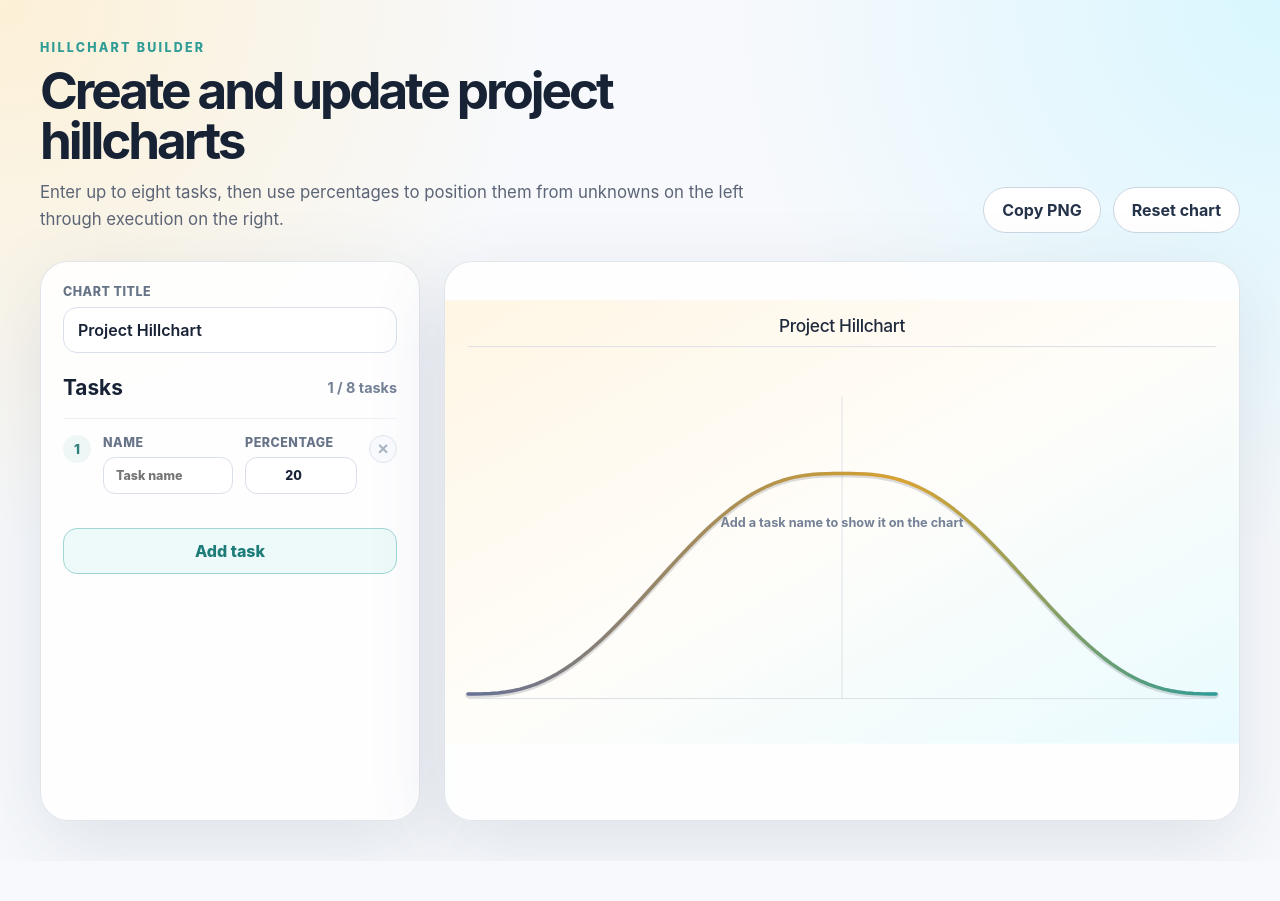
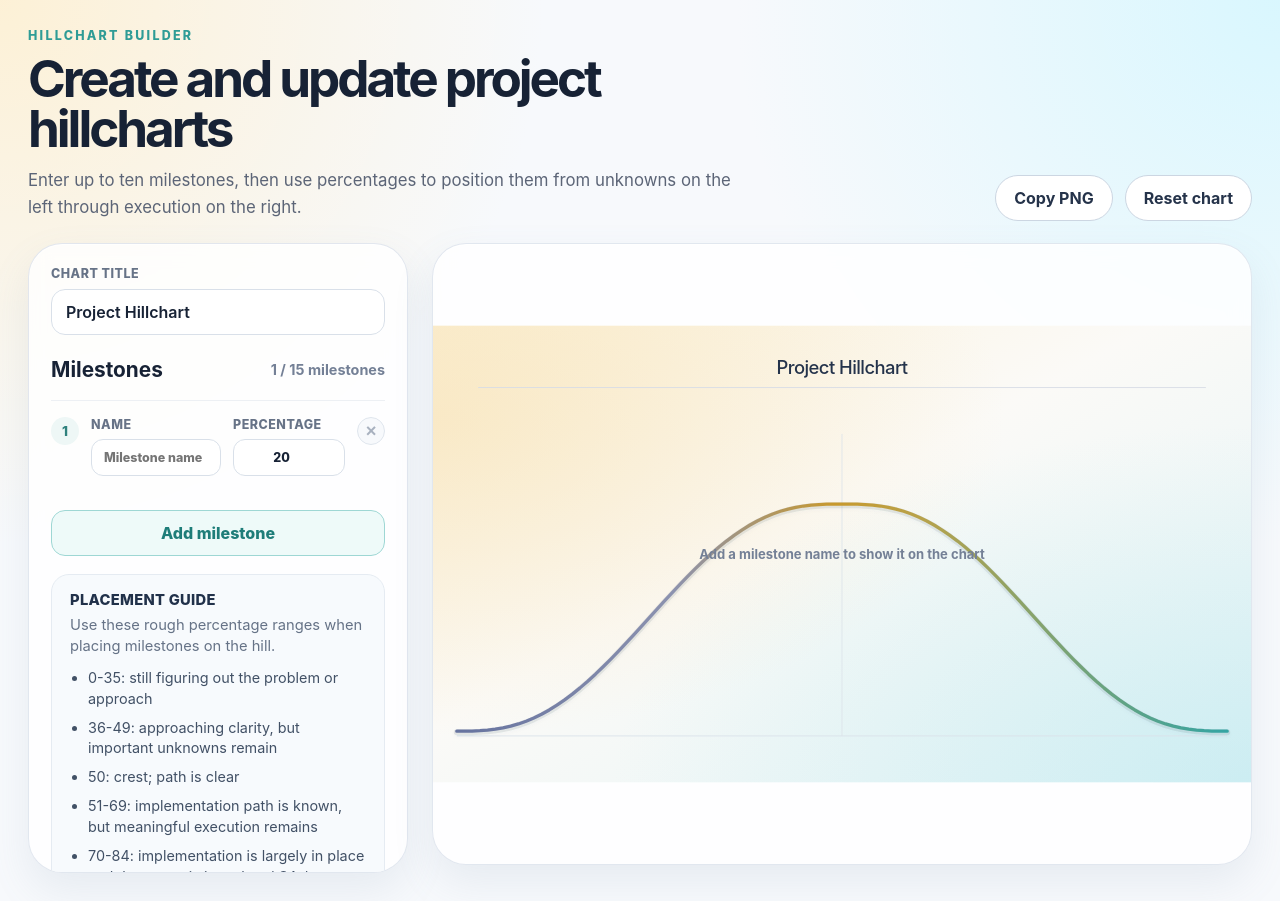
Before and after one commit to romanenko-cn/hillchart, a React (Vite) app: page / in a window 1280 px wide. Before the commit the page ends 861 px from the top, so only its background shows below. Built offline with nearby package versions, Linux system fonts and the light colour scheme.

Commit message:
Refine hillchart UI and add milestone editing helpers

```diff
--- a/src/App.css
+++ b/src/App.css
@@ -1,6 +1,6 @@
 .app-shell {
   min-height: 100vh;
-  padding: 40px;
+  padding: 28px;
 }
 
 .hero {
@@ -9,7 +9,7 @@
   justify-content: space-between;
   gap: 24px;
   max-width: 1280px;
-  margin: 0 auto 28px;
+  margin: 0 auto 22px;
 }
 
 .eyebrow {
@@ -75,7 +75,7 @@ h1 {
 
 .export-status {
   max-width: 1280px;
-  margin: -14px auto 22px;
+  margin: -10px auto 18px;
   color: #2f817d;
   font-size: 0.95rem;
   font-weight: 700;
@@ -84,6 +84,7 @@ h1 {
 .workspace {
   display: grid;
   grid-template-columns: minmax(320px, 380px) minmax(0, 1fr);
+  align-items: start;
   gap: 24px;
   max-width: 1280px;
   margin: 0 auto;
@@ -91,14 +92,20 @@ h1 {
 
 .editor,
 .chart-card {
-  border: 1px solid rgba(132, 150, 171, 0.24);
-  border-radius: 28px;
-  background: rgba(255, 255, 255, 0.86);
-  box-shadow: 0 24px 80px rgba(69, 87, 113, 0.14);
+  border: 1px solid rgba(183, 196, 214, 0.4);
+  border-radius: 34px;
+  background: rgba(255, 255, 255, 0.82);
+  box-shadow:
+    0 18px 40px rgba(118, 137, 162, 0.12),
+    inset 0 1px 0 rgba(255, 255, 255, 0.7);
+  backdrop-filter: blur(10px);
 }
 
 .editor {
   padding: 22px;
+  max-height: calc(100vh - 170px);
+  overflow-y: auto;
+  overscroll-behavior: contain;
 }
 
 .editor-heading {
@@ -246,8 +253,45 @@ h1 {
   cursor: not-allowed;
 }
 
+.helper-card {
+  margin-top: 18px;
+  border: 1px solid #e5ebf2;
+  border-radius: 18px;
+  background: rgba(247, 250, 253, 0.9);
+  padding: 16px 18px;
+}
+
+.helper-title {
+  margin: 0 0 6px;
+  color: #21314a;
+  font-size: 0.92rem;
+  font-weight: 800;
+  letter-spacing: 0.02em;
+  text-transform: uppercase;
+}
+
+.helper-intro {
+  margin: 0 0 10px;
+  color: #667387;
+  font-size: 0.92rem;
+  line-height: 1.45;
+}
+
+.helper-list {
+  margin: 0;
+  padding-left: 18px;
+  color: #425166;
+  display: grid;
+  gap: 8px;
+  font-size: 0.9rem;
+  line-height: 1.45;
+}
+
 .chart-card {
-  min-height: 560px;
+  position: sticky;
+  top: 28px;
+  min-height: 620px;
+  max-height: calc(100vh - 56px);
   padding: 0;
   overflow: hidden;
 }
@@ -256,7 +300,30 @@ h1 {
   display: block;
   width: 100%;
   aspect-ratio: 16 / 9;
-  min-height: 520px;
+  height: min(100%, calc(100vh - 56px));
+  min-height: 620px;
+}
+
+@media (max-width: 980px) {
+  .workspace {
+    grid-template-columns: 1fr;
+  }
+
+  .editor {
+    max-height: none;
+    overflow: visible;
+  }
+
+  .chart-card {
+    position: static;
+    top: auto;
+    max-height: none;
+  }
+
+  .hill-chart {
+    height: auto;
+    min-height: 520px;
+  }
 }
 
 .chart-rule,
--- a/src/App.tsx
+++ b/src/App.tsx
@@ -5,7 +5,7 @@ import {
   chartBounds,
   clampPercentage,
   createEmptyItems,
-  createTaskItem,
+  createMilestoneItem,
   defaultChartTitle,
   maxItems,
   type HillchartItem,
@@ -17,6 +17,15 @@ import "./App.css";
 
 const itemsStorageKey = "hillchart.items.v1";
 const titleStorageKey = "hillchart.title.v1";
+const placementGuidelines = [
+  "0-35: still figuring out the problem or approach",
+  "36-49: approaching clarity, but important unknowns remain",
+  "50: crest; path is clear",
+  "51-69: implementation path is known, but meaningful execution remains",
+  "70-84: implementation is largely in place and the scope is in review / QA / stabilization",
+  "85-94: QA has meaningfully exercised it and remaining work is mostly bug fixes / hardening",
+  "95-100: effectively done, accepted, or only trivial wrap-up remains",
+];
 
 function loadItems(): HillchartItem[] {
   if (typeof window === "undefined") {
@@ -41,16 +50,16 @@ function loadTitle(): string {
 
 function markerColor(percentage: number): string {
   if (percentage < 34) {
-    return "#5f6d99";
+    return "#6371a6";
   }
   if (percentage < 50) {
-    return "#4f83a7";
+    return "#5387b7";
   }
   if (percentage < 60) {
-    return "#dda72e";
+    return "#c89b2f";
   }
 
-  return "#2f9c96";
+  return "#35a4a2";
 }
 
 function App() {
@@ -82,7 +91,7 @@ function App() {
         return current;
       }
 
-      return [...current, createTaskItem(current.length + 1)];
+      return [...current, createMilestoneItem(current.length + 1)];
     });
   }
 
@@ -136,8 +145,8 @@ function App() {
           <p className="eyebrow">Hillchart Builder</p>
           <h1>Create and update project hillcharts</h1>
           <p className="intro">
-            Enter up to eight tasks, then use percentages to position them from unknowns on
-            the left through execution on the right.
+            Enter up to ten milestones, then use percentages to position them from unknowns
+            on the left through execution on the right.
           </p>
         </div>
         <div className="hero-actions">
@@ -153,7 +162,7 @@ function App() {
       {exportStatus ? <p className="export-status">{exportStatus}</p> : null}
 
       <section className="workspace" aria-label="Hillchart editor">
-        <form className="editor" aria-label="Task inputs">
+        <form className="editor" aria-label="Milestone inputs">
           <label className="title-editor">
             <span>Chart title</span>
             <input
@@ -167,8 +176,8 @@ function App() {
           </label>
 
           <div className="editor-heading">
-            <h2>Tasks</h2>
-            <span>{items.length} / {maxItems} tasks</span>
+            <h2>Milestones</h2>
+            <span>{items.length} / {maxItems} milestones</span>
           </div>
 
           {items.map((item, index) => (
@@ -180,7 +189,7 @@ function App() {
                   type="text"
                   value={item.name}
                   maxLength={72}
-                  placeholder="Task name"
+                  placeholder="Milestone name"
                   onChange={(event) => updateItem(item.id, { name: event.target.value })}
                 />
               </label>
@@ -188,7 +197,7 @@ function App() {
                 <span>Percentage</span>
                 <input
                   className="number-input"
-                  aria-label={`Percentage for task ${index + 1}`}
+                  aria-label={`Percentage for milestone ${index + 1}`}
                   type="number"
                   min="0"
                   max="100"
@@ -205,7 +214,7 @@ function App() {
                 type="button"
                 onClick={() => removeItem(item.id)}
                 disabled={items.length <= 1}
-                aria-label={`Remove task ${index + 1}`}
+                aria-label={`Remove milestone ${index + 1}`}
               >
                 ×
               </button>
@@ -218,8 +227,18 @@ function App() {
             onClick={addItem}
             disabled={items.length >= maxItems}
           >
-            Add task
+            Add milestone
           </button>
+
+          <section className="helper-card" aria-label="Placement guide">
+            <p className="helper-title">Placement guide</p>
+            <p className="helper-intro">Use these rough percentage ranges when placing milestones on the hill.</p>
+            <ul className="helper-list">
+              {placementGuidelines.map((guideline) => (
+                <li key={guideline}>{guideline}</li>
+              ))}
+            </ul>
+          </section>
         </form>
 
         <section className="chart-card" aria-label="Hillchart preview">
@@ -257,50 +276,67 @@ function HillChart({
       aria-labelledby="chart-title chart-desc"
     >
       <title id="chart-title">Project hillchart</title>
-      <desc id="chart-desc">Task names are positioned along a hill curve based on percentage complete.</desc>
+      <desc id="chart-desc">Milestone names are positioned along a hill curve based on percentage complete.</desc>
 
       <defs>
         <linearGradient id="hill-gradient" x1="0%" y1="0%" x2="100%" y2="0%">
-          <stop offset="0%" stopColor="#667196" />
-          <stop offset="48%" stopColor="#c49a3d" />
-          <stop offset="58%" stopColor="#d9a332" />
-          <stop offset="100%" stopColor="#2f9c96" />
+          <stop offset="0%" stopColor="#66739f" />
+          <stop offset="28%" stopColor="#8c92af" />
+          <stop offset="49%" stopColor="#c8992d" />
+          <stop offset="60%" stopColor="#b8a24a" />
+          <stop offset="100%" stopColor="#34a4a3" />
         </linearGradient>
         <linearGradient id="wash" x1="0%" y1="0%" x2="100%" y2="100%">
-          <stop offset="0%" stopColor="#fff6e4" />
-          <stop offset="48%" stopColor="#fffdf9" />
-          <stop offset="100%" stopColor="#e9fbff" />
+          <stop offset="0%" stopColor="#fbf1d9" />
+          <stop offset="44%" stopColor="#fbfaf7" />
+          <stop offset="100%" stopColor="#e2f3f7" />
         </linearGradient>
+        <radialGradient id="left-glow" cx="0%" cy="20%" r="70%">
+          <stop offset="0%" stopColor="rgba(247, 221, 167, 0.6)" />
+          <stop offset="100%" stopColor="rgba(247, 221, 167, 0)" />
+        </radialGradient>
+        <radialGradient id="right-glow" cx="100%" cy="100%" r="78%">
+          <stop offset="0%" stopColor="rgba(177, 230, 236, 0.6)" />
+          <stop offset="100%" stopColor="rgba(177, 230, 236, 0)" />
+        </radialGradient>
+        <filter id="soft-shadow" x="-10%" y="-10%" width="120%" height="120%">
+          <feDropShadow dx="0" dy="2" stdDeviation="4" floodColor="#3f5573" floodOpacity="0.12" />
+        </filter>
+        <filter id="curve-shadow" x="-10%" y="-10%" width="120%" height="120%">
+          <feDropShadow dx="0" dy="3" stdDeviation="3" floodColor="#53627f" floodOpacity="0.18" />
+        </filter>
       </defs>
 
       <rect width="1376" height="768" rx="0" fill="url(#wash)" />
-      <line x1="40" y1="80" x2="1336" y2="80" stroke="#d7dde6" strokeWidth="1.5" />
+      <rect width="1376" height="768" rx="0" fill="url(#left-glow)" opacity="0.75" />
+      <rect width="1376" height="768" rx="0" fill="url(#right-glow)" opacity="0.75" />
+      <line x1="76" y1="104" x2="1300" y2="104" stroke="#d7dde6" strokeWidth="1.5" />
       <line
         x1={chartBounds.center}
-        y1="166"
+        y1="182"
         x2={chartBounds.center}
         y2="690"
-        stroke="#d1d7df"
-        strokeWidth="1.2"
+        stroke="#dde4ea"
+        strokeWidth="1.4"
       />
       <line
         x1="40"
         y1={chartBounds.baseline + 8}
         x2="1336"
         y2={chartBounds.baseline + 8}
-        stroke="#d7dde6"
+        stroke="#dbe3ea"
         strokeWidth="1.5"
       />
 
       <text
         x="688"
-        y="55"
+        y="82"
         textAnchor="middle"
-        fill="#1f2a3d"
+        fill="#24334b"
         fontFamily="Inter, Arial, sans-serif"
-        fontSize="30"
+        fontSize="31"
         fontWeight="500"
-        letterSpacing="-0.02em"
+        letterSpacing="-0.03em"
       >
         {title}
       </text>
@@ -308,11 +344,12 @@ function HillChart({
       <path
         d={hillPath}
         fill="none"
-        stroke="rgba(39, 47, 66, 0.16)"
+        stroke="rgba(73, 84, 109, 0.12)"
         strokeLinecap="round"
         strokeLinejoin="round"
         strokeWidth="10"
         transform="translate(0 2)"
+        filter="url(#curve-shadow)"
       />
       <path
         d={hillPath}
@@ -320,7 +357,7 @@ function HillChart({
         stroke="url(#hill-gradient)"
         strokeLinecap="round"
         strokeLinejoin="round"
-        strokeWidth="6"
+        strokeWidth="5.5"
       />
 
       {items.length === 0 ? (
@@ -333,7 +370,7 @@ function HillChart({
           fontSize="22"
           fontWeight="700"
         >
-          Add a task name to show it on the chart
+          Add a milestone name to show it on the chart
         </text>
       ) : null}
 
@@ -348,10 +385,17 @@ function HillChart({
               stroke={color}
               strokeWidth="3"
               fill="none"
-              opacity="0.7"
+              opacity="0.62"
             />
-            <circle cx={point.x} cy={point.y} r="15" fill="#ffffff" opacity="0.95" />
-            <circle cx={point.x} cy={point.y} r="12" fill={color} />
+            <circle
+              cx={point.x}
+              cy={point.y}
+              r="15"
+              fill="#ffffff"
+              opacity="0.96"
+              filter="url(#soft-shadow)"
+            />
+            <circle cx={point.x} cy={point.y} r="12.5" fill={color} />
             <Label
               x={layout.labelX}
               y={layout.labelY}
@@ -389,6 +433,7 @@ function Label({
         fontFamily="Inter, Arial, sans-serif"
         fontSize="20"
         fontWeight="800"
+        letterSpacing="-0.02em"
       >
         {item.name}
       </text>
--- a/src/hillchart.ts
+++ b/src/hillchart.ts
@@ -36,7 +36,7 @@ export const chartBounds = {
   center: 688,
 };
 
-export const maxItems = 8;
+export const maxItems = 15;
 export const defaultChartTitle = "Project Hillchart";
 
 export function clampPercentage(value: number): number {
@@ -48,12 +48,12 @@ export function clampPercentage(value: number): number {
 }
 
 export function createEmptyItems(): HillchartItem[] {
-  return [createTaskItem(1)];
+  return [createMilestoneItem(1)];
 }
 
-export function createTaskItem(index: number): HillchartItem {
+export function createMilestoneItem(index: number): HillchartItem {
   return {
-    id: createTaskId(),
+    id: createMilestoneId(),
     name: "",
     percentage: defaultPercentageForIndex(index),
   };
@@ -224,12 +224,15 @@ export function sanitizeItems(value: unknown): HillchartItem[] {
 
 function sanitizeItem(value: unknown, index: number): HillchartItem {
   if (!value || typeof value !== "object") {
-    return createTaskItem(index);
+    return createMilestoneItem(index);
   }
 
   const candidate = value as Partial<HillchartItem>;
   return {
-    id: typeof candidate.id === "string" && candidate.id.length > 0 ? candidate.id : createTaskId(),
+    id:
+      typeof candidate.id === "string" && candidate.id.length > 0
+        ? candidate.id
+        : createMilestoneId(),
     name: typeof candidate.name === "string" ? candidate.name : "",
     percentage: clampPercentage(Number(candidate.percentage)),
   };
@@ -239,10 +242,10 @@ function defaultPercentageForIndex(index: number): number {
   return index === 1 ? 20 : Math.min(100, 20 + (index - 1) * 8);
 }
 
-function createTaskId(): string {
+function createMilestoneId(): string {
   if (typeof crypto !== "undefined" && "randomUUID" in crypto) {
     return crypto.randomUUID();
   }
 
-  return `task-${Date.now()}-${Math.random().toString(36).slice(2, 8)}`;
+  return `milestone-${Date.now()}-${Math.random().toString(36).slice(2, 8)}`;
 }
```
Also changed, not shown: 1 other file (tests, documents, lock files or other folders).
